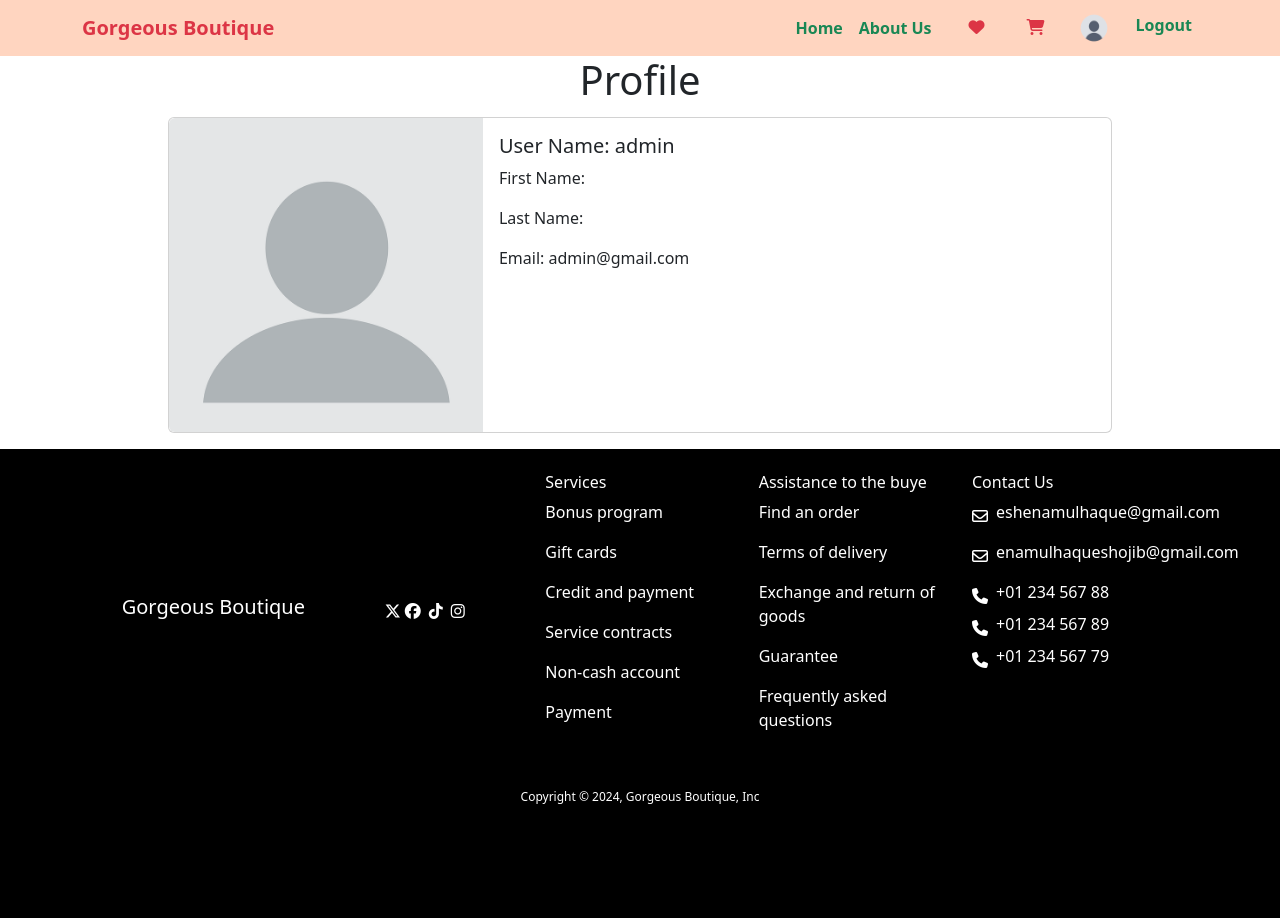
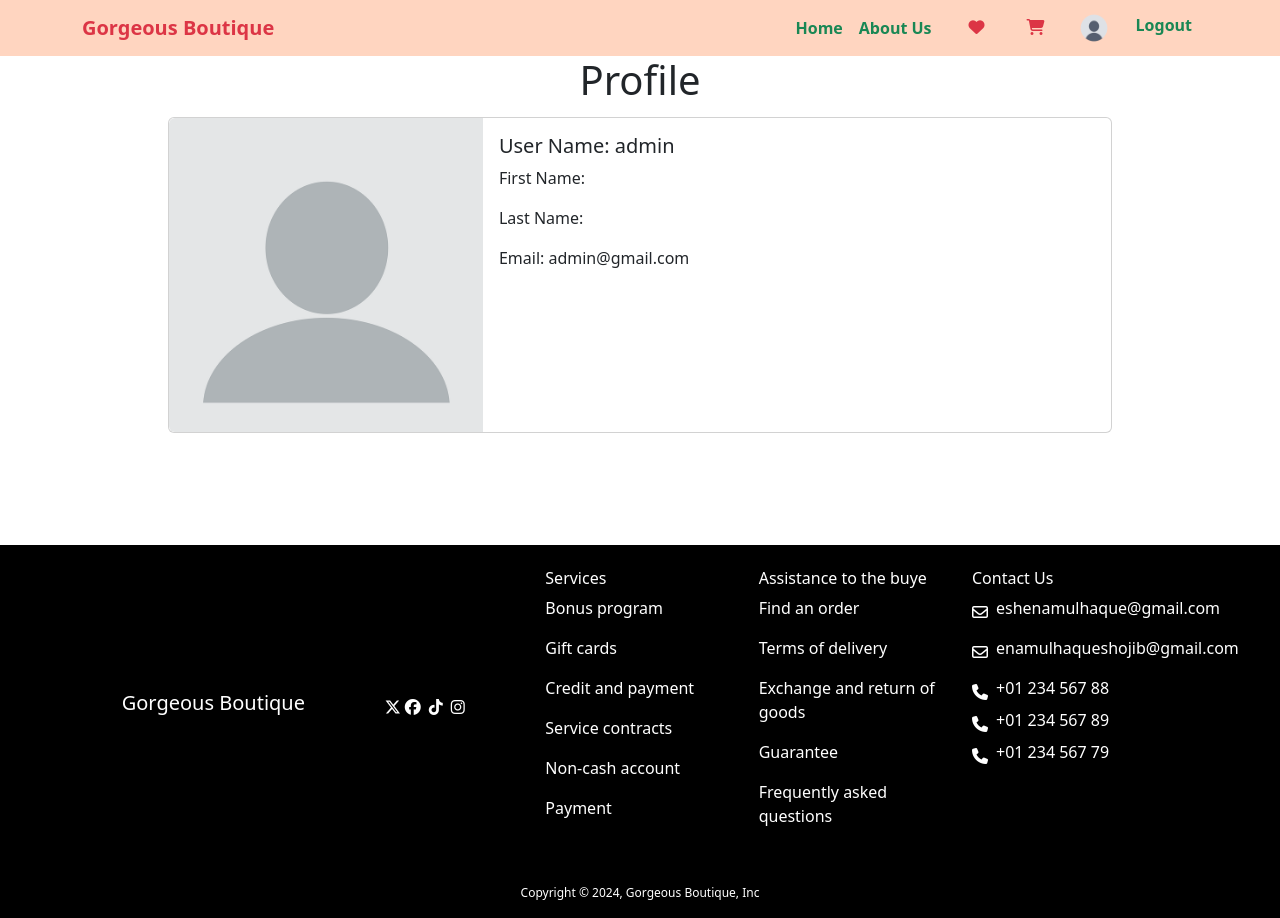
Before and after one commit to Enamul-Haque-Shojib/cloth_store, a Django app: page /author/profile/ in a window 1280 px wide. Before the commit the page ends 804 px from the top, so only its background shows below. Run offline with Django 4.2, Linux system fonts and the light colour scheme; a user stored in the database is signed in; some libraries are stand-ins or nearby versions.

Commit message:
css class added

```diff
--- a/author/templates/profile.html
+++ b/author/templates/profile.html
@@ -1,10 +1,10 @@
 {% extends 'base.html' %}
 {% load static %}
 {% load crispy_forms_tags %}
-{% block head_title %}Profile{% endblock %}
+
 {% block content %}
 
-<div class="w-100 d-flex flex-column justify-content-center align-items-center">
+<div class="w-100 d-flex flex-column justify-content-center align-items-center pb-5 mb-5">
   <h1 class="center">Profile</h1>
   <div class="card mb-3 " style="max-width: 1000px;">
     <div class="row g-0">
```
